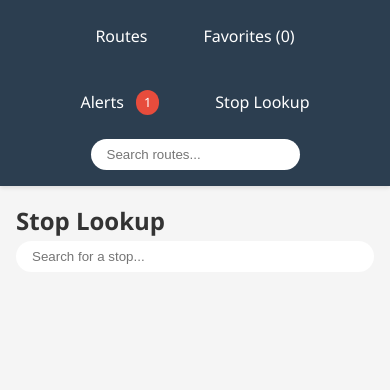
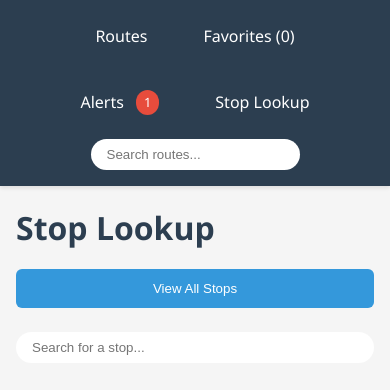
Before and after one commit to thatmehdude/bus-transit-system, a React (Vite) app: page /stops in a window 390 px wide. Shown: the top 390 px of the page. Built offline with nearby package versions, Linux system fonts and the light colour scheme.

Commit message:
add view all stops functionality

```diff
--- a/src/pages/StopLookupPage.tsx
+++ b/src/pages/StopLookupPage.tsx
@@ -6,6 +6,7 @@ const StopLookupPage = () => {
   const { stops, routes } = useRouteContext();
   const [searchQuery, setSearchQuery] = useState("");
   const [selectedStop, setSelectedStop] = useState<string | null>(null);
+  const [showAllStops, setShowAllStops] = useState(false);
 
   const filteredStops = stops.filter((stop) =>
     stop.name.toLowerCase().includes(searchQuery.toLowerCase())
@@ -57,30 +58,61 @@ const StopLookupPage = () => {
     }
   };
 
+  const handleViewAllStops = () => {
+    setShowAllStops(!showAllStops);
+    setSearchQuery("");
+  };
+
+
+  const stopsToShow = showAllStops ? stops : filteredStops;
+  const shouldShowStops = showAllStops || searchQuery;
+
   return (
     <div className="page-container">
-      <h2>Stop Lookup</h2>
+      <div className="page-header">
+        <h2>Stop Lookup</h2>
+        <button
+          onClick={handleViewAllStops}
+          className={`view-all-btn ${showAllStops ? 'active' : ''}`}
+        >
+          {showAllStops ? 'Hide All Stops' : 'View All Stops'}
+        </button>
+      </div>
 
       <div className="search-container">
         <input
           type="text"
           placeholder="Search for a stop..."
           value={searchQuery}
-          onChange={(e) => setSearchQuery(e.target.value)}
+          onChange={(e) => {
+            setSearchQuery(e.target.value);
+            setShowAllStops(false);
+          }}
           className="search-input large"
+          disabled={showAllStops}
         />
       </div>
 
       <div className="stops-section">
-        {searchQuery && (
+        {shouldShowStops && (
           <div className="stops-list">
-            <h3>Matching Stops:</h3>
-            {filteredStops.length === 0 ? (
+            <h3>
+              {showAllStops
+                ? `All Stops (${stops.length})`
+                : searchQuery
+                  ? 'Matching Stops:'
+                  : 'Stops:'
+              }
+            </h3>
+            {stopsToShow.length === 0 ? (
               <p className="no-results">
-                No stops found matching "{searchQuery}"
+                {showAllStops
+                  ? "No stops available"
+                  : `No stops found matching "${searchQuery}"`
+                }
               </p>
             ) : (
-              filteredStops.map((stop) => (
+              stopsToShow.map((stop) => (
                 <div
                   key={stop.id}
                   className={`stop-item ${
--- a/src/styles/stop-lookup.css
+++ b/src/styles/stop-lookup.css
@@ -1,3 +1,43 @@
+.page-header {
+  display: flex;
+  justify-content: space-between;
+  align-items: center;
+  margin-bottom: 1.5rem;
+}
+
+.page-header h2 {
+  margin: 0;
+}
+
+.view-all-btn {
+  background-color: #3498db;
+  color: white;
+  border: none;
+  padding: 0.75rem 1.5rem;
+  border-radius: 6px;
+  cursor: pointer;
+  font-weight: 500;
+  transition: all 0.2s;
+}
+
+.view-all-btn:hover {
+  background-color: #2980b9;
+}
+
+.view-all-btn.active {
+  background-color: #e74c3c;
+}
+
+.view-all-btn.active:hover {
+  background-color: #c0392b;
+}
+
+.search-input:disabled {
+  background-color: #f8f9fa;
+  cursor: not-allowed;
+  opacity: 0.6;
+}
+
 .stops-section {
   display: grid;
   grid-template-columns: 1fr 1fr;
@@ -76,9 +116,18 @@
   font-weight: 600;
 }
 
-
 @media (max-width: 768px) {
   .stops-section {
     grid-template-columns: 1fr;
   }
+
+  .page-header {
+    flex-direction: column;
+    gap: 1rem;
+    align-items: stretch;
+  }
+
+  .view-all-btn {
+    width: 100%;
+  }
 }
```
